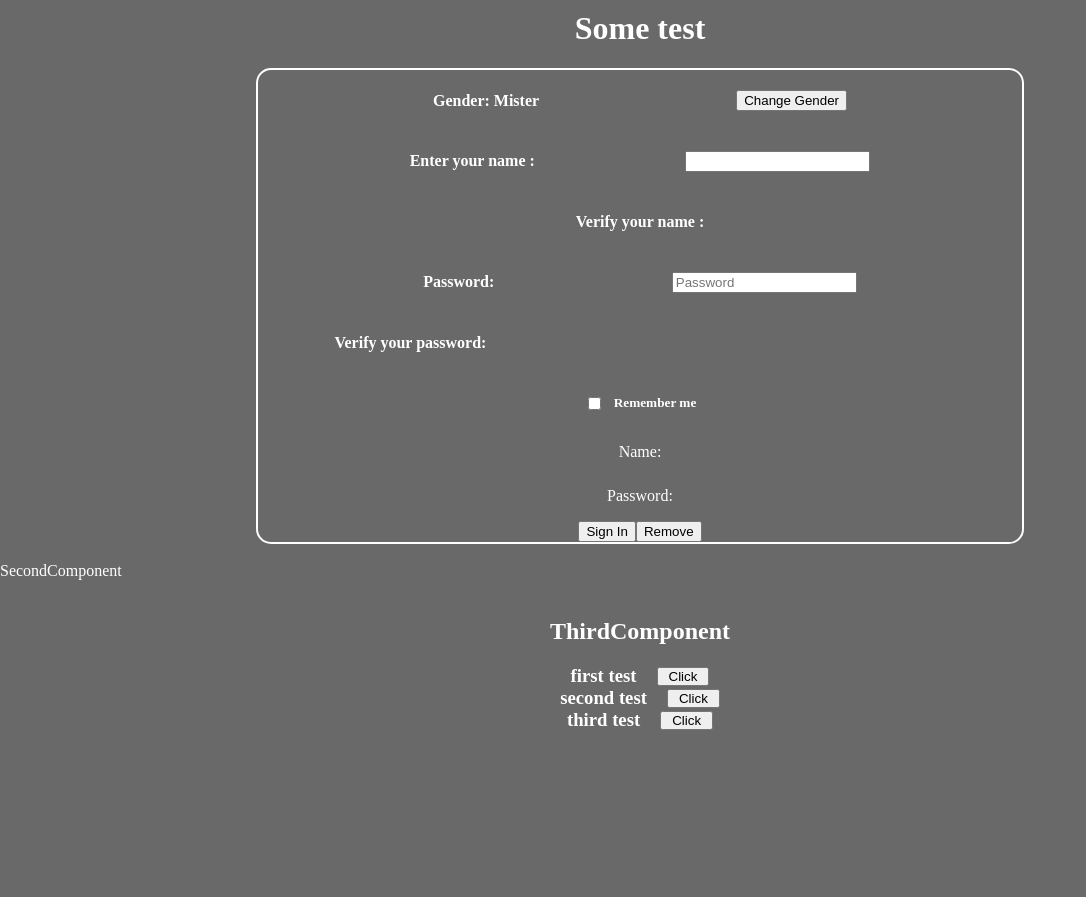
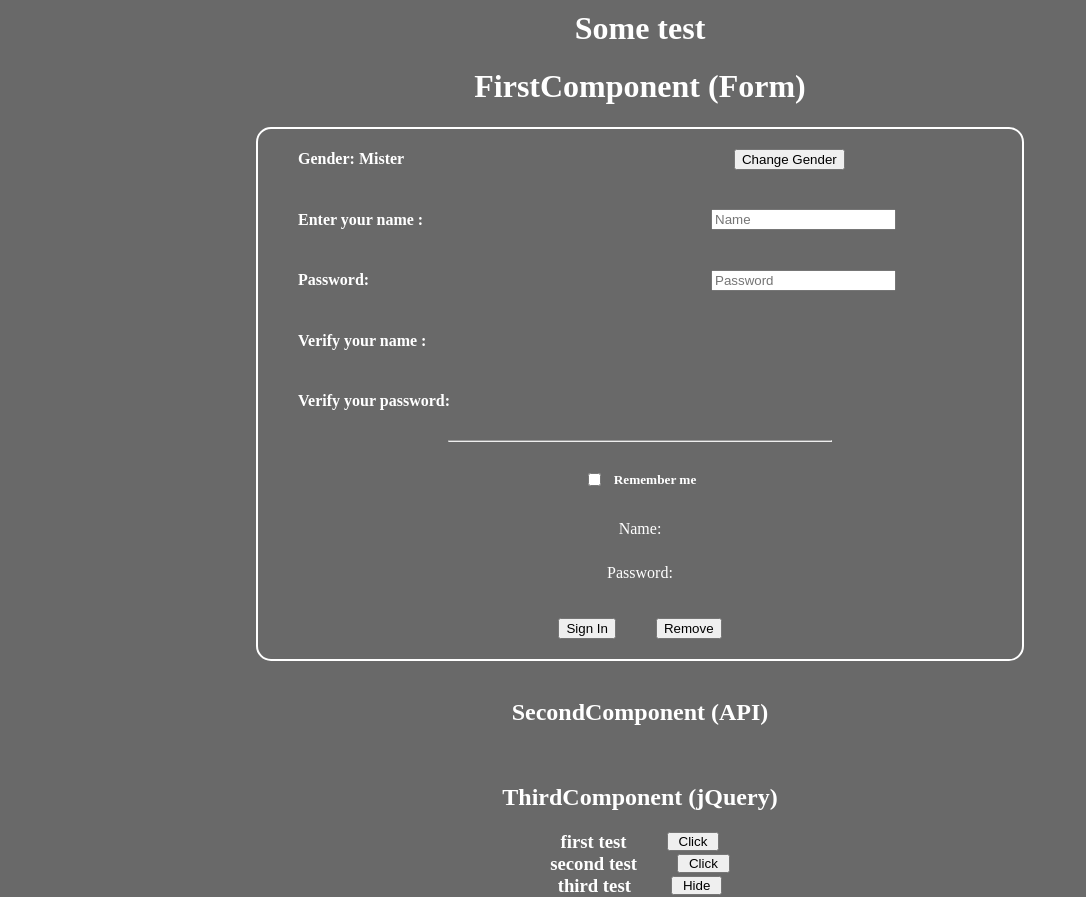
Before and after one commit to TLRKiliann/react-tech, a React (Create React App) app in the folder react-tech/: page / in a window 1280 px wide. Shown: the whole page, without its empty margins (0-1086 px from the left). Before the commit the page ends 800 px from the top, so only its background shows below. Built offline with nearby package versions, Linux system fonts and the light colour scheme.

Commit message:
some trbl with babel-loader cache

```diff
--- a/react-tech/package.json
+++ b/react-tech/package.json
@@ -35,5 +35,8 @@
       "last 1 firefox version",
       "last 1 safari version"
     ]
+  },
+  "devDependencies": {
+    "@babel/preset-react": "^7.17.12"
   }
 }
--- a/react-tech/src/App.css
+++ b/react-tech/src/App.css
@@ -38,38 +38,66 @@ form {
 }
 
 .gender--class {
-  margin: auto;
   width: 80%;
+  margin-left: 40px;
   display: flex;
   flex-direction: row;
   align-items: center;
-  justify-content: space-around;
+}
+
+.gender--class button {
+  position: absolute;
+  right: 34%;
 }
 
 .name--class {
-  margin: auto;
   width: 80%;
+  margin-left: 40px;
   display: flex;
   flex-direction: row;
   align-items: center;
-  justify-content: space-around;
+}
+
+.name--class input {
+  position: absolute;
+  right: 30%;
+}
+
+.verifyname--class {
+  width: 80%;
+  margin-left: 40px;
+  display: flex;
+  flex-direction: row;
+  align-items: center;
+}
+
+.password--class {
+  width: 80%;
+  margin-left: 40px;
+}
+
+.password--class input {
+  position: absolute;
+  right: 30%;
 }
 
 .password--class label {
-  margin: auto;
-  width: 80%;
   display: flex;
   flex-direction: row;
   align-items: center;
-  justify-content: space-around;
 }
 
 .verifypasswd--class {
-  margin: auto;
   width: 80%;
+  margin-left: 40px;
   display: flex;
   flex-direction: row;
   align-items: center;
+}
+
+hr {
+  width: 50%;
+  color: white;
 }
 
 .remember--class {
@@ -92,9 +120,25 @@ form {
 }
 
 .submitremove--class {
+  margin: 20px 0px;
   display: flex;
   flex-direction: row;
 }
+
+.btn--submit {
+  margin-right: 20px;
+}
+
+.btn--remove {
+  margin-left: 20px;
+}
+
+
+/*Second component*/
+.second--class h2 {
+  text-align: center;
+}
+
 
 
 
@@ -120,6 +164,6 @@ form {
 
 .hbtn--class button {
   margin: auto;
-  margin-left: 20px;
+  margin-left: 40px;
   padding: 0px 10px;
 }
--- a/react-tech/src/App.js
+++ b/react-tech/src/App.js
@@ -11,10 +11,7 @@ const App = () => {
   return (
     <div className="App">
       <h1>Some test</h1>
-
-      <FirstComponent>
-        <h1>FirstComponent</h1>
-      </FirstComponent>
+      <FirstComponent />
       <br/>
       <SecondComponent />
       <br/>
--- a/react-tech/src/Components/FirstComponent.js
+++ b/react-tech/src/Components/FirstComponent.js
@@ -44,12 +44,14 @@ export default class FirstComponent extends React.Component {
         localStorage.setItem('rememberMe', rememberMe);
         localStorage.setItem('Name', name);
         localStorage.setItem('Password', pwd);
+        alert("Look at your local storage ! (Click remove to clear data)");
     };
 
     Remove = () => {
         localStorage.removeItem('rememberMe')
         localStorage.removeItem('Name');
         localStorage.removeItem('Password');
+        alert("Don't forget to deactivate rememberMe !")
     };
 
     render() {
@@ -57,7 +59,10 @@ export default class FirstComponent extends React.Component {
 
         return (
             <>
+                <h1>FirstComponent (Form)</h1>
+
                 <form onSubmit={this.handleFormSubmit}>
+
                     <div className="gender--class">
                         <h4 value={gender}>
                             Gender: {gender ? "Madam" : "Mister"}
@@ -73,16 +78,14 @@ export default class FirstComponent extends React.Component {
                             Enter your name :
                         </h4>
 
-                        <input value={name} onChange={(e) => this.handleChangeName(e)} />
+                        <input
+                            name="name"
+                            type="text"
+                            value={name}
+                            onChange={(e) => this.handleChangeName(e)}
+                            placeholder="Name"
+                            required />
                     </div>
-
-                    <div className="name--class">
-                        <h4 value={name}>
-                            Verify your name : {name}
-                        </h4>
-
-                    </div>
-
 
                     <div className="password--class">
                         <label>
@@ -95,6 +98,12 @@ export default class FirstComponent extends React.Component {
                                 onChange={(e) => this.setState({pwd: e.target.value})}
                                 required />
                         </label>
+                    </div>
+
+                    <div className="verifyname--class">
+                        <h4 value={name}>
+                            Verify your name : {name}
+                        </h4>
 
                     </div>
 
@@ -103,6 +112,8 @@ export default class FirstComponent extends React.Component {
                             Verify your password: {pwd}
                         </h4>
                     </div>
+
+                    <hr/>
 
                     <div className="remember--class">
 
@@ -124,7 +135,7 @@ export default class FirstComponent extends React.Component {
                             <button type="submit" className='btn--submit'>Sign In</button>
                             <button
                                 onClick={this.Remove}
-                                className='btn--onClick'
+                                className='btn--remove'
                             >
                                 Remove
                             </button>
--- a/react-tech/src/Components/SecondComponent.js
+++ b/react-tech/src/Components/SecondComponent.js
@@ -9,8 +9,10 @@ const SecondComponent = () => {
     }, [setFetch]);
 
     return (
-        <div>
-            SecondComponent
+        <div className="second--class">
+            <h2>
+                SecondComponent (API)
+            </h2>
             <div>
                 {fetch && (<p>Hello</p>)}
             </div>
--- a/react-tech/src/Components/ThirdComponent.js
+++ b/react-tech/src/Components/ThirdComponent.js
@@ -7,35 +7,33 @@ class ThirdComponent extends React.Component {
     constructor(props) {
         super(props);
         this.state = {
+            stuff: ''
         };
-        this.handleQueryOne = this.handleQueryOne.bind(this);
-        this.handleQuery = this.handleQuery.bind(this);
-        this.handleQueryThree = this.handleQueryThree.bind(this);
     }
 
-    handleQueryOne = () => {
-        $('#domElem').css('color', 'yellow');
-    };
-
-    handleQuery = () => {
-        $('#domElemTwo').css('color', 'orange');
-    };
-
-    handleQueryThree = () => {
-        $('#domElemThree').css('color', 'red');
-    };
+    componentDidMount() {
+        $('.btn-one').on('click', function() {
+            $('#domElem').css('background', 'navy')
+        })
+        $('.btn-two').on('click', function() {
+            $('#domElemTwo').css('color', 'orange');
+        })
+        $('.btn-three').on('click', function() {
+            $('#domElemThree').hide();
+        })
+    }
 
     render() {
         return (
             <div className="third--class">
                 <h2>
-                    ThirdComponent
+                    ThirdComponent (jQuery)
                 </h2>
                 <div className="hbtn--class">
                     <h3 id="domElem">
                         first test
                     </h3>
-                    <button type='button' onClick={this.handleQueryOne}>
+                    <button type='button' className="btn-one">
                         Click
                     </button>
                 </div>
@@ -44,7 +42,7 @@ class ThirdComponent extends React.Component {
                     <h3 id="domElemTwo">
                         second test
                     </h3>
-                    <button type='button' onClick={this.handleQuery}>
+                    <button type='button' className="btn-two">
                         Click
                     </button>
                 </div>
@@ -52,10 +50,10 @@ class ThirdComponent extends React.Component {
 
                 <div className="hbtn--class">
                     <h3 id="domElemThree">
-                        third test
+                        third test {this.state.stuff}
                     </h3>
-                    <button type='button' onClick={this.handleQueryThree}>
-                        Click
+                    <button type='button' className="btn-three">
+                        Hide
                     </button>
                 </div>
 
```
Also changed, not shown: 1 other file (tests, documents, lock files or other folders).
